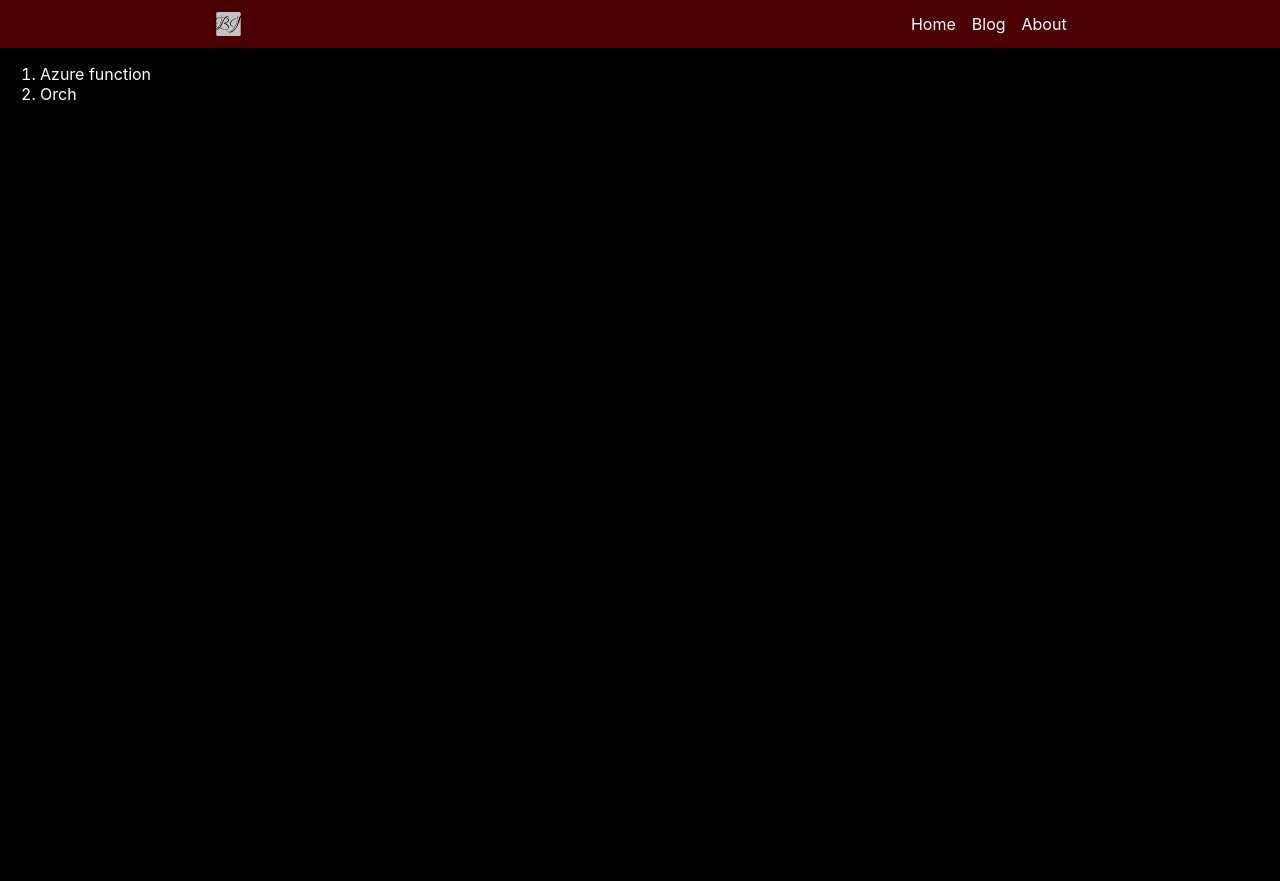
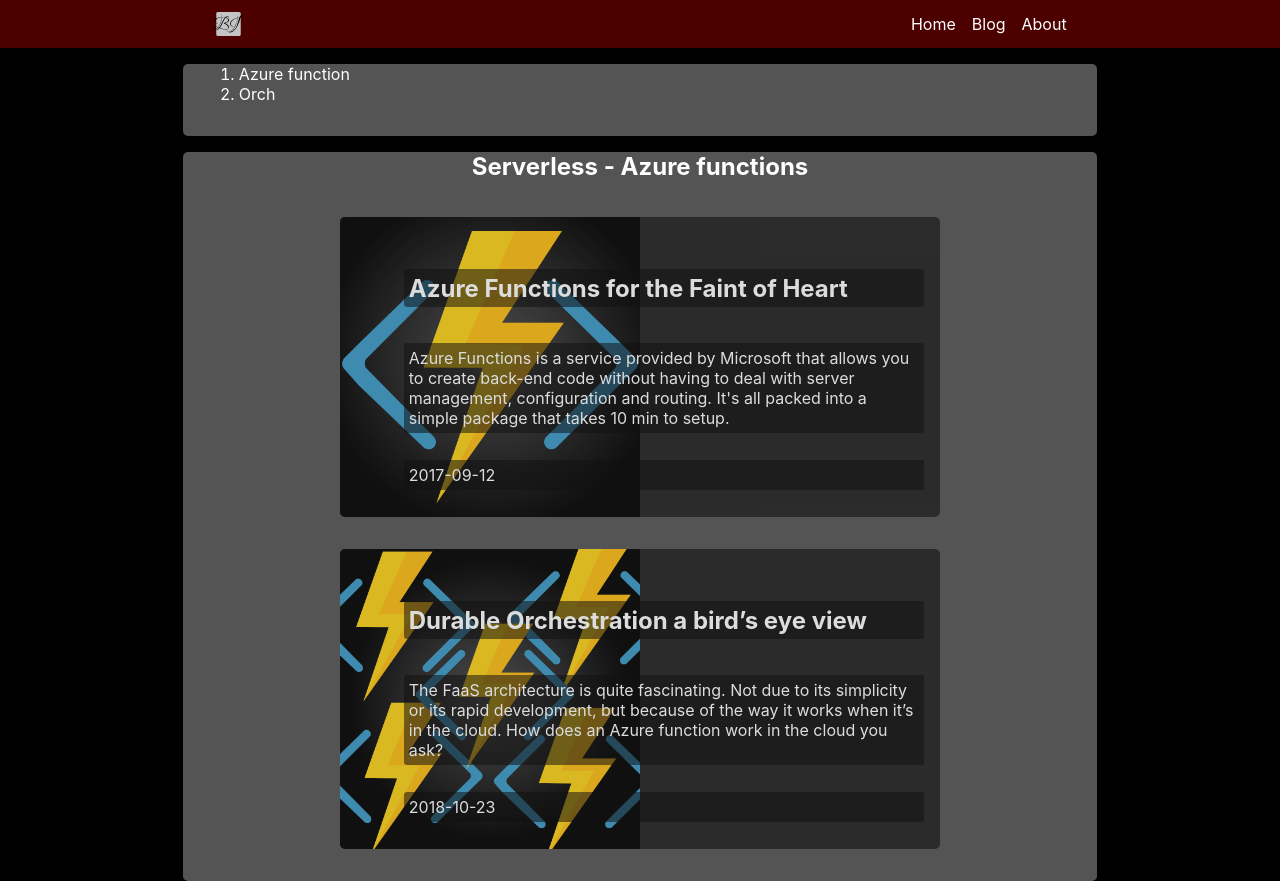
Before and after one commit to Luviz/luviz-blog, a Next.js app: page /blog in a window 1280 px wide. Before the commit the page ends 800 px from the top, so only its background shows below. Built offline with nearby package versions, Linux system fonts and the light colour scheme; a small style sheet from the web is missing.

Commit message:
added blog cards

```diff
--- /dev/null
+++ b/components/blogCard.jsx
@@ -0,0 +1,15 @@
+/* eslint-disable @next/next/no-img-element */
+// import "../styles/blogcard.module.css"
+import styles from '../styles/blogcard.module.css'
+import Image from 'next/image'
+
+
+export default function BlogCard({ href, title, description, thumbnail, metadata }) {
+    return <div className={styles.card} onClick={_ => window.open(href)}>
+        {/* <img className={styles.img} src="images/MSAzure-functions.png" alt="" /> */}
+        <img className={styles.img} src={thumbnail} alt="" />
+        <h2 className={styles.title}>{title}</h2>
+        <p className={styles.description}>{description}</p>
+        <span className={styles.date}>{metadata}</span>
+    </div>
+}
--- a/pages/blog/index.jsx
+++ b/pages/blog/index.jsx
@@ -1,16 +1,42 @@
+/* eslint-disable react/jsx-key */
 import MyApp from '../_app'
 import Master from '../../components/master'
+import BlogCard from '../../components/blogCard'
 import MarkdownReader from '../../components/markdownReader'
+
+const blogs = [
+    {
+        href: "blog/azure-func",
+        title: "Azure Functions for the Faint of Heart",
+        description: "Azure Functions is a service provided by Microsoft that allows you to create back-end code without having to deal with server management, configuration and routing. It's all packed into a simple package that takes 10 min to setup.",
+        thumbnail: "images/AzFunc-thumb.png",
+        metadata: "2017-09-12"
+    },
+    {
+        href: "blog/azFunc-durOrch",
+        title: "Durable Orchestration a bird’s eye view",
+        description: "The FaaS architecture is quite fascinating. Not due to its simplicity or its rapid development, but because of the way it works when it’s in the cloud. How does an Azure function work in the cloud you ask?",
+        thumbnail: "images/durOrch-thumb.png",
+        metadata: "2018-10-23"
+    }
+]
+
 
 export default function Blog() {
     return (
         <Master>
             {/* <MarkdownReader url="/md/Azure-Functions-for-the-Faint-of-Heart.md" /> */}
+            <section>
+                <ol style={{ color: "#fff" }}>
+                    <li><a href="blog/azure-func">Azure function</a></li>
+                    <li><a href="blog/azFunc-durOrch">Orch</a></li>
+                </ol>
 
-            <ol style={{ color: "#fff" }}>
-                <li><a href="blog/azure-func">Azure function</a></li>
-                <li><a href="blog/azFunc-durOrch">Orch</a></li>
-            </ol>
+            </section>
+            <section style={{ display: 'flex', flexDirection: "column", alignItems: "center" }}>
+                <h1>Serverless - Azure functions</h1>
+                {blogs.map(blog => <BlogCard {...blog} />)}
+            </section>
         </Master>
     )
 }
--- /dev/null
+++ b/styles/blogcard.module.css
@@ -0,0 +1,46 @@
+.card {
+    display: grid;
+    margin: 1rem 0;
+    grid-template: ". ." 2rem ". title" 1fr ". description" 2fr ". date" 1fr ". ." 1rem / 4rem 1fr 1rem;
+    max-height: 300px;
+    max-width: 600px;
+    background-color: #0009;
+    opacity: 0.8;
+    transition: all 300ms ease-in-out;
+    border-radius: 5px;
+}
+
+.card:hover {
+    opacity: 1;
+    box-shadow: 0px 10px 13px -7px #000000, 5px 5px 15px 5px rgba(0, 0, 0, 0);
+}
+
+.img {
+    grid-row-start: 0/2;
+    height: 300px;
+    border-radius: 5px 0 0 5px;
+}
+
+.card > .title,
+.description,
+.date {
+    /* background-color: #ccc5; */
+    background: #0008;
+    padding: 0.3rem;
+    border-radius: 3px;
+}
+
+.title {
+    grid-area: title;
+    align-self: center;
+}
+
+.description {
+    grid-area: description;
+    align-self: center;
+}
+
+.date {
+    grid-area: date;
+    align-self: center;
+}
```
Also changed, not shown: public/images/AzFunc-thumb.png (added), public/images/durOrch-thumb.png (added).
